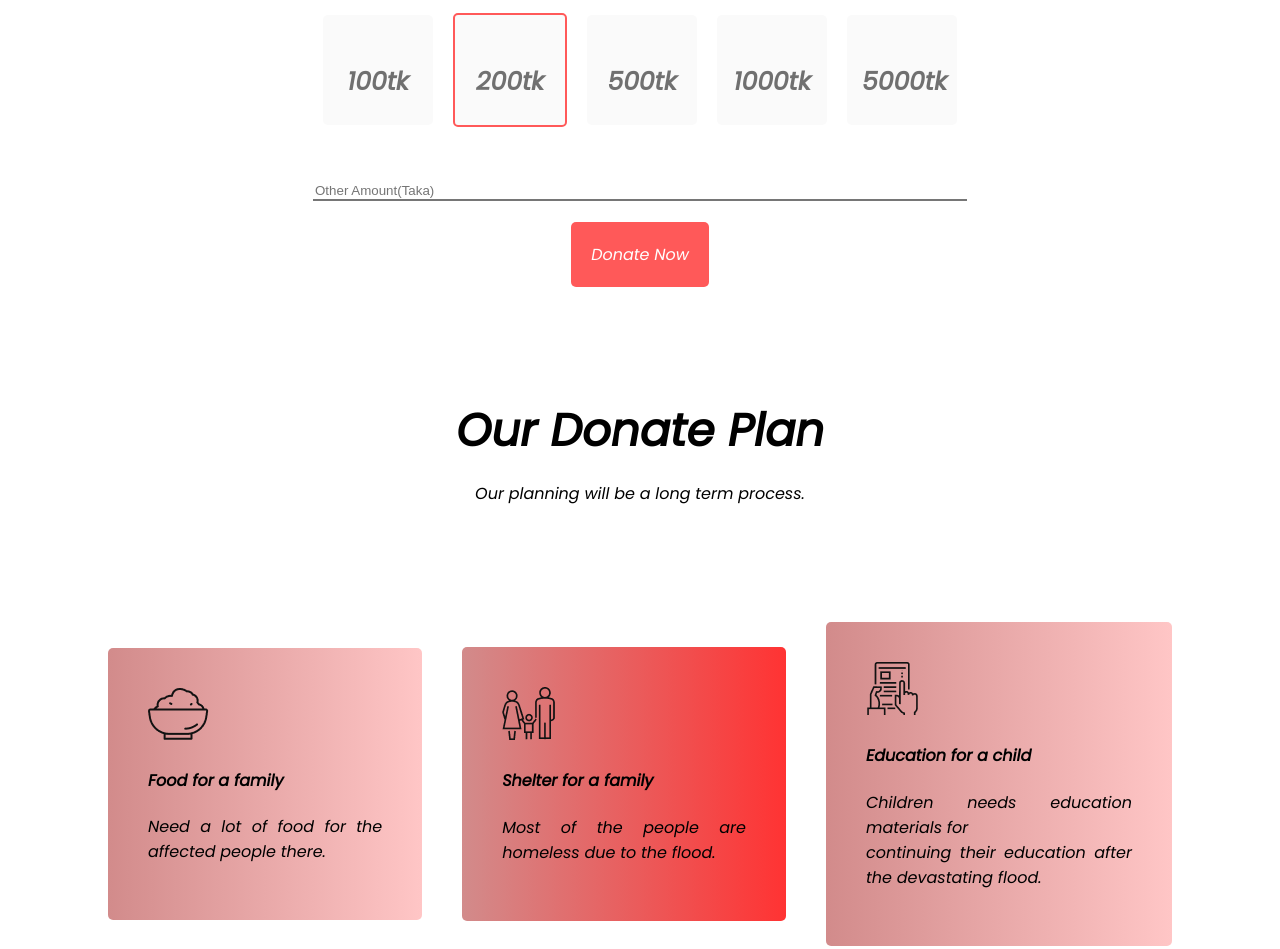
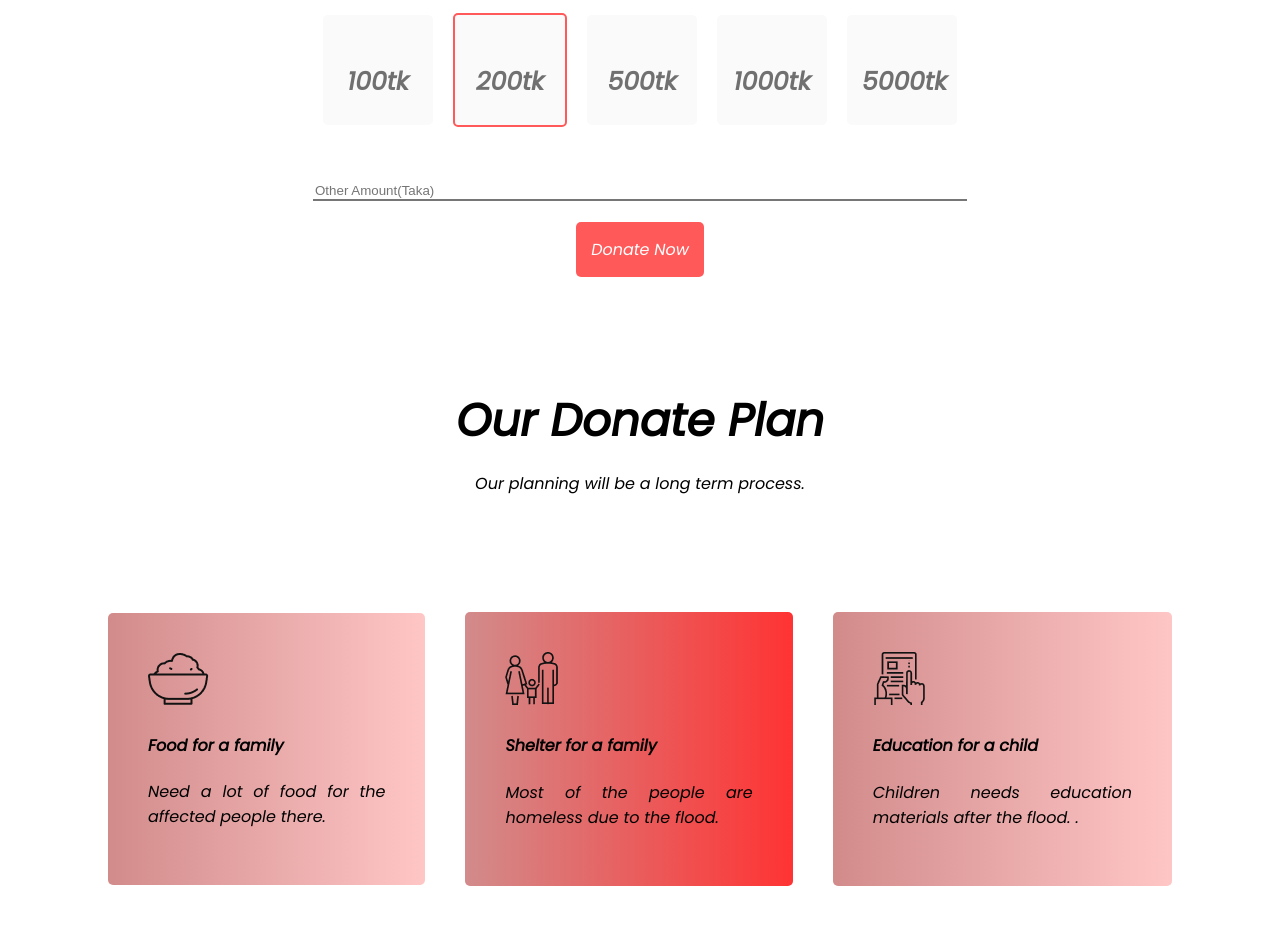
Before and after one commit to ihsan16110/donate-today, a plain HTML site: page index.html in a window 1280 px wide. Shown: the part 920-1869 px from the top of the page. Drawn offline with Linux system fonts and the light colour scheme.

Commit message:
button padding updates

```diff
--- a/index.html
+++ b/index.html
@@ -104,9 +104,8 @@
                 <img src="icons/education.png" alt="">
                 <h4>Education for a child</h4>
                 <p>
-                    Children needs education materials for <br>
-                    continuing their education after the
-                    devastating flood.
+                    Children needs education materials after the flood.
+                    .
                 </p>
             </div>
 
--- a/style.css
+++ b/style.css
@@ -57,7 +57,7 @@ body {
     margin-bottom: 50px;
     text-decoration: none;
     background-color: #FF5959;
-    padding: 20px;
+    padding: 15px;
     color: white;
     font-weight: 700;
     border-radius: 5px;
@@ -132,7 +132,7 @@ body {
 
 .link-button-2 {
     margin-bottom: 50px;
-    padding: 20px;
+    padding: 15px;
     color: white;
     text-decoration: none;
     background-color: #FF5959;
@@ -208,7 +208,7 @@ body {
 
 .link-button-section-4 {
     margin-bottom: 50px;
-    padding: 20px;
+    padding: 15px;
     color: white;
     text-decoration: none;
     background-color: #FF5959;
```
